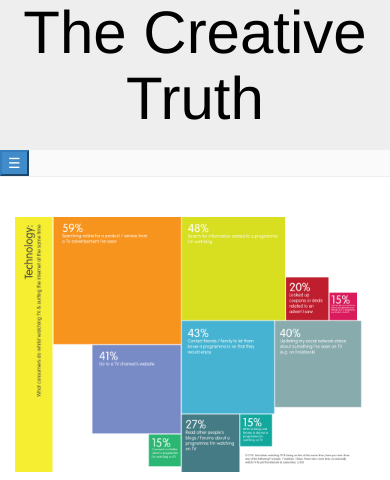
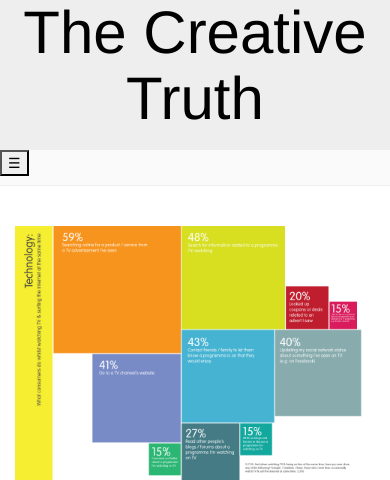
Before and after one commit to carterfawson/TheCreativeTruth, a Django app: template templates/index.html in a window 390 px wide. Shown: the top 480 px of the page. Run offline with Django 3.2, Linux system fonts and the light colour scheme; the template is opened without the code that fills it, so the values that code supplies are empty; some libraries are stand-ins or nearby versions.

Commit message:
WIP header

```diff
--- a/static/blog/css/index.css
+++ b/static/blog/css/index.css
@@ -71,4 +71,8 @@ body {
     .thin-search-off {
         display: none;
     }
+
+    nav {
+        height: 35px;
+    }
 }
--- a/templates/index.html
+++ b/templates/index.html
@@ -39,7 +39,7 @@
             </div>
         </div>
 
-    <button type="button" class="btn-primary thin-nav-toggle">&#9776;</button>
+    <button type="button" class="thin-nav-toggle">&#9776;</button>
     <div class="container small-cont thin-nav">
             <div class="row">
                 <div class="col-sm-3 text-center">
```
